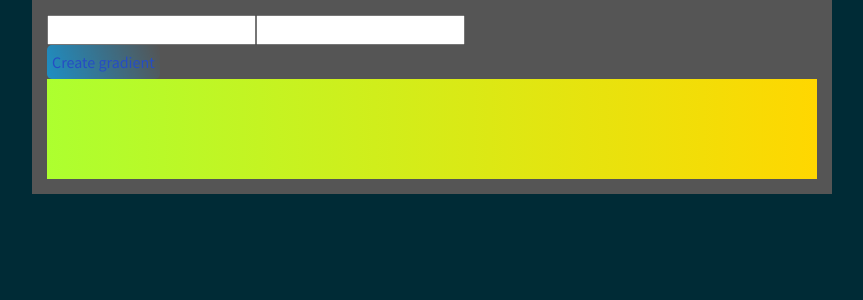
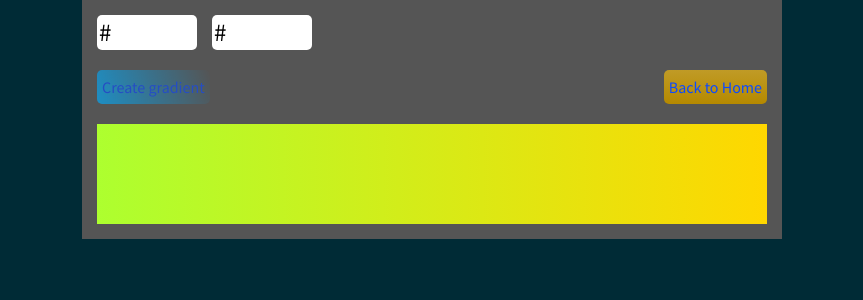
Before and after one commit to TheMiksa/gradient-app, a React (Create React App) app: page /new in a window 1280 px wide. Shown: the top 300 px of the page, without its empty margins (208-1071 px from the left). Built offline with nearby package versions, Linux system fonts and the light colour scheme.

Commit message:
a bit refactoring and added edit-functional

```diff
--- a/src/App.css
+++ b/src/App.css
@@ -1,7 +1,7 @@
 .App {
     background-color: #555;
     min-width: 400px;
-    max-width: 800px;
+    max-width: 700px;
     margin: auto;
     padding: 15px;
 }
--- a/src/components/edit/edit.js
+++ b/src/components/edit/edit.js
@@ -1,10 +1,16 @@
-import React from "react";
+import React, {useState, useEffect} from "react";
+import {Link} from "react-router-dom";
+import {v4} from "uuid";
+import NewContent from "../new-content";
 import "./edit.css";
 
-export const Edit = () => {
+export const Edit = ({match}) => {
+    const gradientsList = JSON.parse(localStorage.getItem("gradientsList"));//1dif
+    const id = match.params.id.slice(1);//dif
+    const gradient = gradientsList.find((grad) => grad.id === id);//2dif
+    const firstColor = gradient.firstColor.slice(1);
+    const secondColor = gradient.secondColor.slice(1);
     return (
-        <div>
-            Edit Page
-        </div>
-    );
+        <NewContent id={id} firstClr={firstColor} secondClr={secondColor} buttonName="Change gradient"/>
+    )
 };
--- a/src/components/gradient/gradient.css
+++ b/src/components/gradient/gradient.css
@@ -13,9 +13,7 @@
     top: 20px;
     padding: 0 5px;
 }
-.colors span {
-    color: white;
-}
+
 .btn-edit, .btn-delete {
     position: relative;
     top: -5px;
--- a/src/components/gradient/gradient.js
+++ b/src/components/gradient/gradient.js
@@ -2,11 +2,17 @@ import {Link} from "react-router-dom";
 import "./gradient.css";
 
 export const Gradient = ({id, firstColor, secondColor, onDeleteGradient}) => {
-
+    const isWhiteColor = (color) => {
+        if (color.length === 4) {
+            return color.match(/#[fF][fF][fF]/) ? "black" : "white";
+        } else if (color.length === 7) {
+            return color.match(/#[fF]\w[fF]\w[fF]\w/) ? "black" : "white";
+        }
+    };
     return (
         <div id={id} className="gradient" style={{background: `linear-gradient(to right, ${firstColor}, ${secondColor})`}}>
            <div className="settings">
-               <Link to="/edit/3"
+               <Link to={`/edit/:${id}`}
                      className="btn-edit">
                    &#9998;
                </Link>
@@ -15,8 +21,8 @@ export const Gradient = ({id, firstColor, secondColor, onDeleteGradient}) => {
                      className="btn-delete">&#10006;</div>
            </div>
             <div className="colors">
-                <span>{firstColor}</span>
-                <span>{secondColor}</span>
+                <span style={{color: isWhiteColor(firstColor)}}>{firstColor}</span>
+                <span style={{color: isWhiteColor(secondColor)}}>{secondColor}</span>
             </div>
         </div>
     );
--- a/src/components/home/home.css
+++ b/src/components/home/home.css
@@ -2,6 +2,7 @@
 .btn-link {
     text-decoration: none;
     padding: 5px;
+    border: 0;
     border-radius: 5px;
     color: #0C4AFF;
     background: linear-gradient(70deg, mediumspringgreen, lightblue);
--- /dev/null
+++ b/src/components/new-content/index.js
@@ -0,0 +1,2 @@
+import {NewContent} from "./new-content";
+export default NewContent;
--- /dev/null
+++ b/src/components/new-content/new-content.js
@@ -0,0 +1,71 @@
+import React, {useEffect, useState} from "react";
+import {Link} from "react-router-dom";
+import {v4} from "uuid";
+import "./new-content.css";
+
+export const NewContent = ({id = "", firstClr = "", secondClr = "", buttonName = "Create gradient"}) => {
+    const [firstColor, setFirstColor] = useState(firstClr);
+    const [secondColor, setSecondColor] = useState(secondClr);
+    const [valid, toggleValid] = useState(false);
+    useEffect(() => {
+        if (toCheckHexColors(firstColor) && toCheckHexColors(secondColor)) {
+            !valid && toggleValid(true);
+        }
+        else {
+            valid && toggleValid(false)
+        }
+    })
+
+    const toCheckHexColors = (value) => {
+        const checkValue = value.match(/[a-f]*[A-F]*[0-9]*/g).join("");
+        if ((value.length === 3 || value.length === 6) && value === checkValue) {
+            return true;
+        }
+        return false
+    };
+
+
+
+    const toAddGradient = (first, second) => {
+        const gradientsList = JSON.parse(localStorage.getItem("gradientsList"));
+        if (id) {
+            gradientsList.forEach((el) => {
+                if (el.id === id) {
+                    el.firstColor = "#" + first;
+                    el.secondColor = "#" + second;
+                }
+            });
+        }
+        else {
+            const newGradient = {
+                id,
+                firstColor: "#" + firstColor,
+                secondColor: "#" + secondColor
+            };
+            gradientsList.push(newGradient);
+        }
+        localStorage.setItem("gradientsList", JSON.stringify(gradientsList));
+    };
+
+    const btn = valid ? (
+        <Link to="/" className="btn btn-gradient" onClick={() => toAddGradient(firstColor, secondColor)}>{buttonName}</Link>
+    ) : (
+        <button className="btn btn-disabled" disabled={true}>Create gradient</button>
+    );
+
+    return (
+        <div className="new">
+            <div className="new-menu">
+                <div className="input-box">
+                    <input type="text" value={"#" + firstColor} onChange={({target}) => setFirstColor(target.value.slice(1))}/>
+                    <input type="text" value={"#" + secondColor} onChange={({target}) => setSecondColor(target.value.slice(1))}/>
+                </div>
+                <div  className="btn-box">
+                    {btn}
+                    <Link to="/" className="btn btn-primary">Back to Home</Link>
+                </div>
+            </div>
+            <div className="new-gradient" style={{background: `linear-gradient(to right, #${firstColor}, #${secondColor}`}}></div>
+        </div>
+    );
+};
--- a/src/components/new/new.css
+++ b/src/components/new/new.css
@@ -1,14 +1,40 @@
+.input-box,
+.btn-box {
+    margin-bottom: 20px;
+}
+.btn-box {
+    display: flex;
+    justify-content: space-between;
+}
+
+input:first-child {
+    margin-right: 15px;
+}
+input {
+    width: 100px;
+    outline: none;
+    border: 0;
+    font-size: 25px;
+    height: 35px;
+    border-radius: 5px;
+}
+
 .new-gradient {
     width: auto;
     height: 100px;
     background: linear-gradient(to right, greenyellow, gold);
 }
-.btn-gradient {
+
+.btn-gradient,
+.btn-disabled,
+.btn-primary {
     text-decoration: none;
     padding: 5px;
     border: 0;
     border-radius: 5px;
     color: #0C4AFF;
+}
+.btn-gradient {
     background: linear-gradient(70deg, greenyellow, gold);
 }
 .btn-gradient:hover {
@@ -17,10 +43,5 @@
     text-decoration: none;
 }
 .btn-disabled {
-    border: 0;
-    text-decoration: none;
-    padding: 5px;
-    border-radius: 5px;
-    color: #0C4AFF;
     background: linear-gradient(70deg, rgba(0.3, 173, 255, 47), rgba(0.3, 255, 215, 0));
 }
--- a/src/components/new/new.js
+++ b/src/components/new/new.js
@@ -1,70 +1,11 @@
 import React, {useState, useEffect} from "react";
 import {Link} from "react-router-dom"
 import {v4} from "uuid";
+import NewContent from "../new-content";
 import "./new.css";
 
 export const New = () => {
-    const [firstColor, setFirstColor] = useState("");
-    const [secondColor, setSecondColor] = useState("");
-    const [valid, toggleValid] = useState(false);
-
-    useEffect(() => {
-        if (toCheckHexColors(firstColor) && toCheckHexColors(secondColor)) {
-            !valid && toggleValid(true);
-        }
-        else {
-            valid && toggleValid(false)
-        }
-        console.log("first: " + toCheckHexColors(firstColor));
-        console.log("second: " + toCheckHexColors(secondColor));
-    })
-
-    const toCheckHexColors = (value) => {
-        const checkValue = value.match(/[a-f]*[A-F]*[0-9]*/g).join("");
-        if ((value.length === 3 || value.length === 6) && value === checkValue) {
-            console.log("value: " + value);
-            console.log("checkValue:" + checkValue);
-            return true;
-        }
-        return false
-    };
-
-
-
-    const toAddGradient = (first, second) => {
-        const gradientsList = JSON.parse(localStorage.getItem("gradientsList"));
-        const newGradient = {
-          id: v4(),
-          firstColor: "#" + firstColor,
-          secondColor: "#" + secondColor
-        };
-
-        gradientsList.push(newGradient);
-        localStorage.setItem("gradientsList", JSON.stringify(gradientsList));
-    };
-
-    const btn = valid ? (
-        <Link to="/" className="btn btn-gradient" onClick={() => toAddGradient(firstColor, secondColor)}>Create gradient</Link>
-        ) : (
-        <button className="btn btn-disabled" disabled={true}>Create gradient</button>
-        );
-
     return (
-        <div>
-
-            <input type="text" value={firstColor} onChange={({target}) => setFirstColor(target.value)}/>
-            <input type="text" value={secondColor} onChange={({target}) => setSecondColor(target.value)}/>
-            <br/>
-            {btn}
-            <br/>
-            <div className="new-gradient" style={{background: `linear-gradient(to right, #${firstColor}, #${secondColor}`}}></div>
-        </div>
-    );
+        <NewContent/>
+    )
 };
-
-
-const someText = "fF5bFa";
-const filteredText = someText.match(/[a-f]*[A-F]*[0-9]*/g).join("");
- if (someText !== filteredText) {
-     console.log("Uncurrect!");
- } else console.log("Currect!");
```
Also changed, not shown: src/components/new-content/new-content.css (added).
